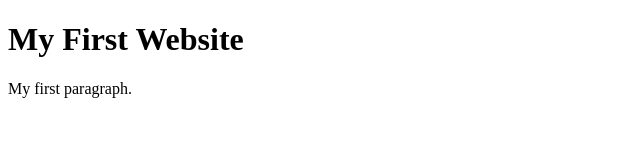
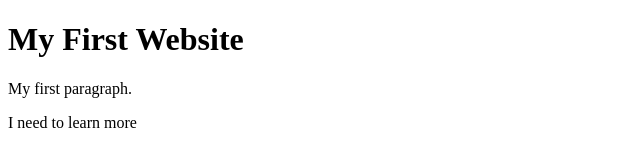
Before and after one commit to AbdelazizSoliman/codersrank-template-mtcd2t, a website: page index.html in a window 1280 px wide. Shown: the whole page, without its empty margins (0-640 px from the left). Drawn offline with Linux system fonts and the light colour scheme.

Commit message:
1 file modified

```diff
--- a/index.html
+++ b/index.html
@@ -7,6 +7,7 @@
 
     <h1>My First Website</h1>
     <p>My first paragraph.</p>
+    <p>I need to learn more </>
 
   </body>
 </html>
```
